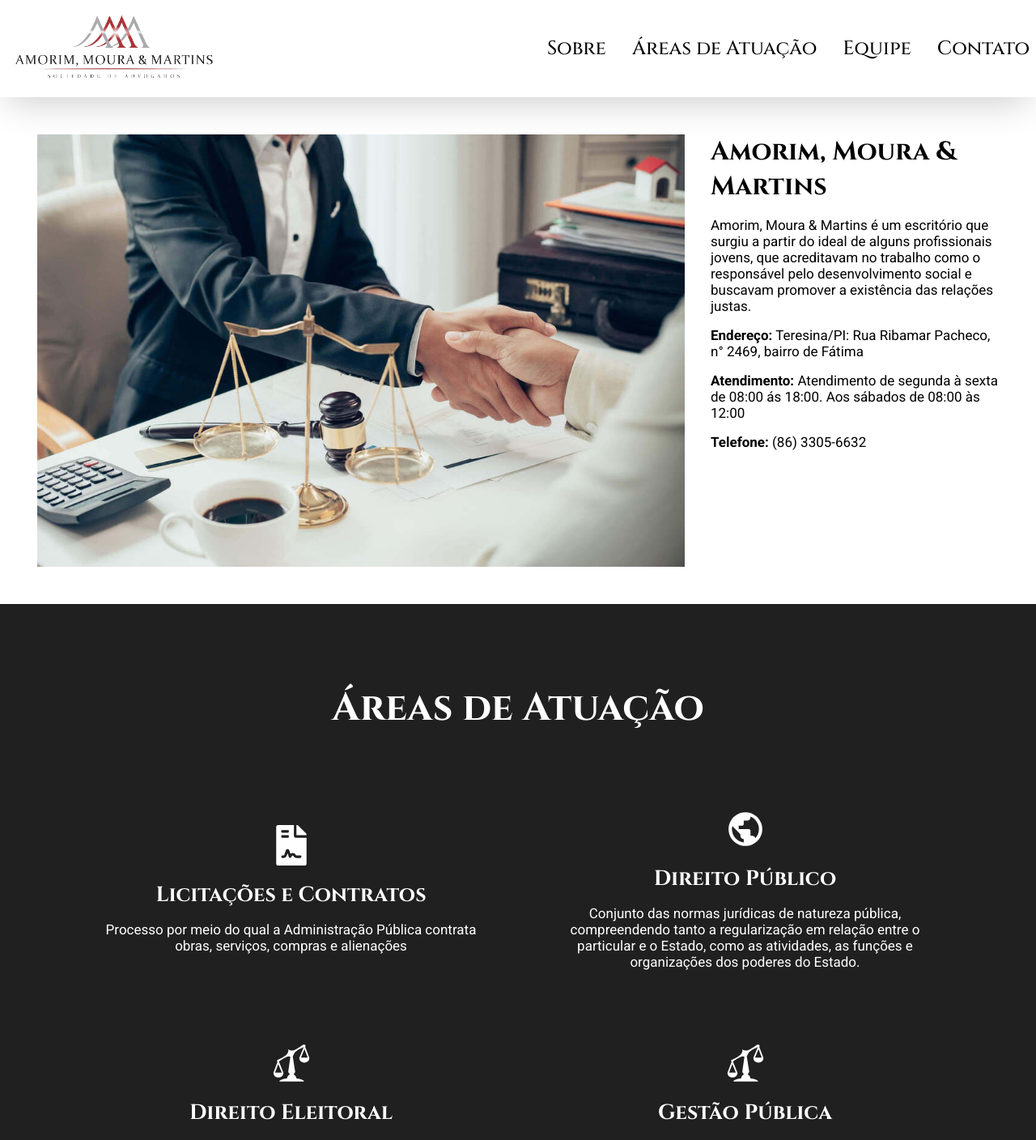
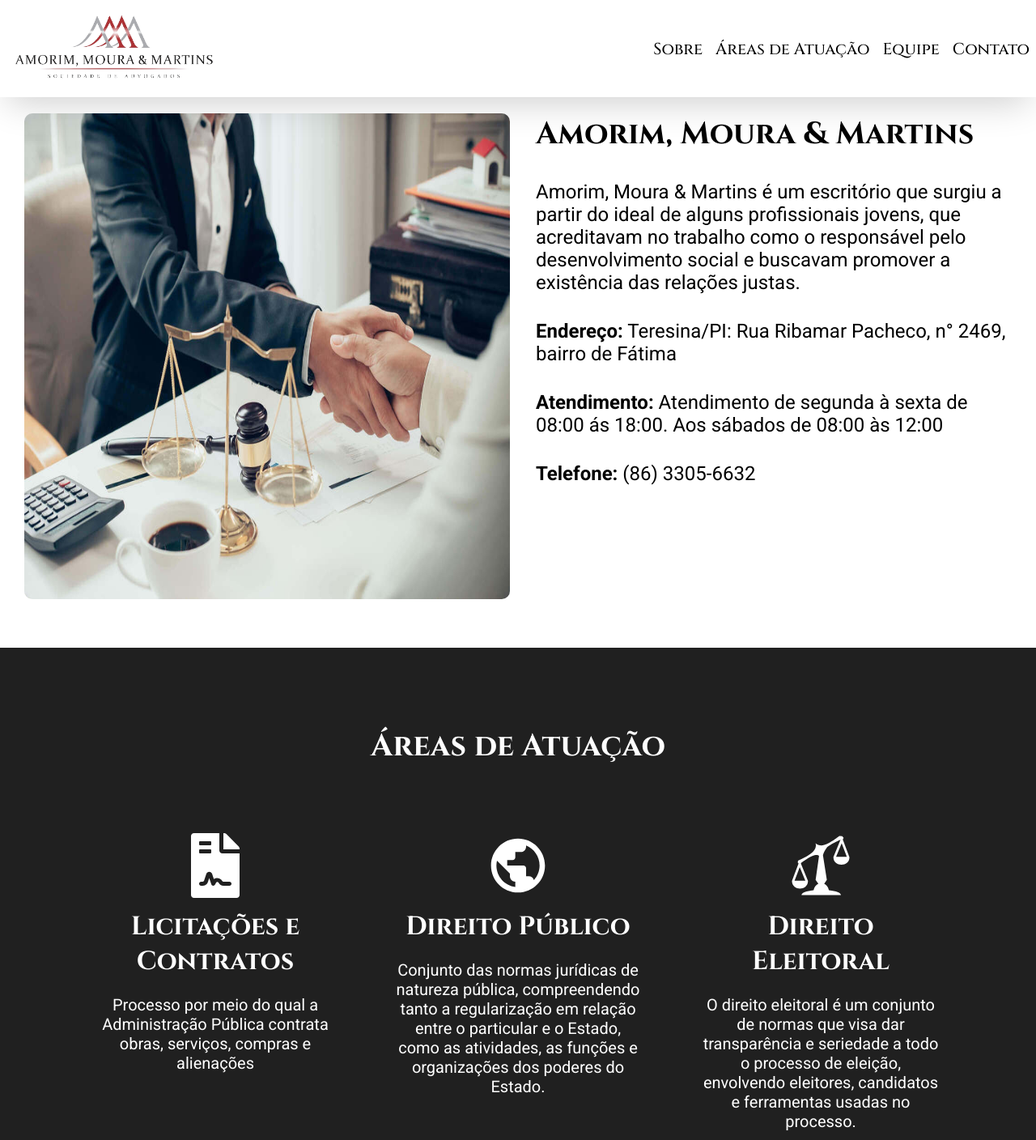
Before and after one commit to delanoquirino/ammadv, a Next.js app: page / in a window 1280 px wide. Shown: the top 1408 px of the page at 81% size. Built offline with nearby package versions, Linux system fonts and the light colour scheme.

Commit message:
fix styles

```diff
--- a/src/components/About/index.jsx
+++ b/src/components/About/index.jsx
@@ -12,11 +12,12 @@
             <S.AboutContainer>
                 <Image
                     src={bussiness}
+                    height={600}
                     width={600}
                     alt="bussiness"
                 />
                 <S.Content>
-                    <h2>Amorim, Moura & Martins</h2>
+                    <h1>Amorim, Moura & Martins</h1>
                     <p>Amorim, Moura & Martins é um escritório que surgiu a partir do ideal de alguns profissionais jovens, que acreditavam no trabalho como o responsável pelo desenvolvimento social e buscavam promover a existência das relações justas.
                     </p>
                     <p><span>Endereço:</span> Teresina/PI: Rua Ribamar Pacheco, n° 2469, bairro de Fátima</p>
--- a/src/components/About/styles.js
+++ b/src/components/About/styles.js
@@ -1,12 +1,29 @@
 import styled from "styled-components";
 
 export const Container = styled.div`
-    height: calc(100% - 120px);
+    min-height: 100vh;
     max-width: 1500px;
     margin: 0 auto;
-    padding: 1rem;
+    padding-top: 5rem;
     display: flex;
     align-items: center;
+
+    @media (max-width: 1200px)
+    {
+
+        padding-top: 2rem;
+
+
+    }
+
+    @media (max-width: 740px)
+    {
+
+        padding-top: 5rem;
+
+
+    }
+
 
 `
 export const AboutContainer = styled.div`
@@ -16,31 +33,40 @@
     align-items: flex-start;
     padding: 30px;
 
-
     img {
-
-       height: auto;
-       width: 800px;
-    }
+        border-radius: 0.625rem;
+      }
 
     @media (max-width: 1080px)
     {
         display: flex;
         flex-direction: column;
         align-items: center;
+        padding-top: 2rem;
 
 
     }
 
 
 
-    @media (max-width: 900px)
+    @media (max-width: 1200px)
     {
         display: flex;
         flex-direction: column;
 
         img {
+         margin-top: 10rem;
+         width: 100%;
+      }
+    }
 
+
+    @media (max-width: 800px)
+    {
+
+        img {
+         margin-top: 5rem;
+         height: auto;
          width: 100%;
       }
     }
@@ -51,13 +77,29 @@
 export const Content = styled.div`
    display: flex;
    flex-direction: column;
-   gap: 1rem;
-
+   gap: 2rem;
+   p {
+    font-size: 30px;
+   }
    span {
     font-weight: 700;
    }
 
+   @media (max-width: 1440px)
+    {
 
+        p {
+    font-size: 26px;
+   }
+    }
+
+    @media (max-width: 1330px)
+    {
+
+        p {
+    font-size: 24px;
+   }
+    }
 
 
 `
--- a/src/components/Header/styles.js
+++ b/src/components/Header/styles.js
@@ -4,7 +4,13 @@
   height: 120px;
   background-color: #fff;
   box-shadow: 0px 15px 45px -9px rgb(0 0 0 / 20%);
+
+  position: fixed;
+  top: 0;
+  left: 0;
+  right: 0;
   width: 100%;
+  z-index: 1;
 
 `
 
@@ -21,6 +27,7 @@
     display: flex;
     align-items: center;
     justify-content: space-between;
+
 `
 export const Logo = styled.div`
 
@@ -58,13 +65,41 @@
 
 export const Content = styled.div`
     display: flex;
-    gap: 1rem;
+
   a {
-    font-size: 24px;
+    display: block;
+    padding: 2rem;
+    position: relative;
+
+    font-size: 1.25rem;
     font-family: Cinzel, sans-serif;
     color: black;
     padding: 0.5rem;
+
+    &::after {
+    content: '';
+    position: absolute;
+    bottom: 0.1rem;
+    left: 50%;
+    width: 0;
+    height: 0.2rem;
+    background: 	#D3D3D3;
+    transition: all 300ms ease-in-out;
+    }
+
+   &:hover::after {
+      width: 80%;
+      left: 10%;
+
+    }
+
   }
+
+
+
+
+
+
 
   @media (max-width: 1080px)
     {
--- a/src/components/Services/index.jsx
+++ b/src/components/Services/index.jsx
@@ -5,36 +5,36 @@
 
 export const Services = () => {
     return (
-        <S.Services>
-            <S.Container id='services'>
+        <S.Services id='services'>
+            <S.Container >
                 <S.Title>
                     <h1>Áreas de Atuação</h1>
                 </S.Title>
                 <S.Content>
                     <S.Card>
                         <div><FaFileContract /></div>
-                        <h3>Licitações e Contratos</h3>
+                        <h2>Licitações e Contratos</h2>
                         <p>Processo por meio do qual a Administração Pública contrata obras, serviços, compras e alienações</p>
                     </S.Card>
 
 
                     <S.Card>
                         <div><MdPublic /></div>
-                        <h3>Direito Público</h3>
+                        <h2>Direito Público</h2>
                         <p>Conjunto das normas jurídicas de natureza pública, compreendendo tanto a regularização em relação entre o particular e o Estado, como as atividades, as funções e organizações dos poderes do Estado.</p>
                     </S.Card>
 
 
                     <S.Card>
                         <div><GiInjustice /></div>
-                        <h3>Direito Eleitoral</h3>
+                        <h2>Direito Eleitoral</h2>
                         <p>O direito eleitoral é um conjunto de normas que visa dar transparência e seriedade a todo o processo de eleição, envolvendo eleitores, candidatos e ferramentas usadas no processo.
 
                         </p>
                     </S.Card>
                     <S.Card>
                         <div><GiInjustice /></div>
-                        <h3>Gestão Pública</h3>
+                        <h2>Gestão Pública</h2>
                         <p>Lorem ipsum dolor sit amet consectetur adipisicing elit. Necessitatibus aspernatur delectus tenetur odit culpa, repellat repudiandae corrupti dignissimos optio totam enim eveniet ex, nesciunt libero magnam? Id facere sapiente laboriosam?</p>
                     </S.Card>
 
--- a/src/components/Services/styles.js
+++ b/src/components/Services/styles.js
@@ -21,10 +21,11 @@
 export const Content = styled.div`
     display: grid;
     grid-gap: 30px;
-    grid-template-columns: repeat(auto-fit, minmax(400px,1fr));
+    grid-template-columns: repeat(auto-fit, minmax(300px,1fr));
     justify-content: center;
     justify-items: center;
     padding: 30px;
+
 
     @media (max-width: 1080px)
     {
@@ -37,23 +38,25 @@
 `
 
 export const Card = styled.div`
+
     display: flex;
     flex-direction: column;
-    gap: 15px;
-    justify-content: center;
+    gap: 10px;
+    justify-content: flex-start;
     justify-items: center;
-    padding: 30px;
+    padding: 20px;
     color: white;
     text-align: center;
+
+    p {
+        margin-top: 0.625rem;
+        font-size: 1.25rem;
+    }
 
     @media (max-width: 1080px)
     {
         display: flex;
         flex-direction: column;
-        justify-content: center;
-
-
-
 
     }
 
@@ -62,8 +65,8 @@
     }
 
     svg {
-        width: 50px;
-        height: 50px;
+        width: 80px;
+        height: 80px;
     }
 
 
--- a/src/components/Sidebar/index.jsx
+++ b/src/components/Sidebar/index.jsx
@@ -14,10 +14,10 @@
     <S.Container sidebar={active}>
       <AiOutlineMenuUnfold onClick={closeSidebar} />
       <S.Content>
-        <Link href="#about">Sobre</Link>
-        <Link href="#services">Áreas de Atuação</Link>
-        <Link href="#team">Equipe</Link>
-        <Link href="#contact">Contato</Link>
+        <Link href="#about" onClick={closeSidebar}>Sobre</Link>
+        <Link href="#services" onClick={closeSidebar}>Áreas de Atuação</Link>
+        <Link href="#team" onClick={closeSidebar}>Equipe</Link>
+        <Link href="#contact" onClick={closeSidebar}>Contato</Link>
       </S.Content>
       <S.Contact>
         <span>(86) 3305-6632</span>
--- a/src/components/Sidebar/styles.js
+++ b/src/components/Sidebar/styles.js
@@ -19,7 +19,7 @@
 
   > svg {
     position: fixed;
-    color: #fff;
+    color: 	#D3D3D3;
     width: 50px;
     height: 50px;
     margin-top: 32px;
--- a/src/components/Team/index.jsx
+++ b/src/components/Team/index.jsx
@@ -9,8 +9,8 @@
 
 export const Team = () => {
   return (
-    <S.Team>
-      <S.Container id='team'>
+    <S.Team id='team'>
+      <S.Container >
         <S.Title>
           <h1>Equipe</h1>
         </S.Title>
--- a/src/components/Team/styles.js
+++ b/src/components/Team/styles.js
@@ -20,6 +20,19 @@
   text-align: center;
   color: var(--text-color);
   margin-top: 4rem;
+
+
+  @media (max-width: 1080px)
+    {
+      h1 {
+        background-color: #FFFFFF;
+        display: inline;
+        padding: 0 1rem;
+        border-radius: 0.625rem;
+
+      }
+
+    }
 
 `
 export const Content = styled.div`
--- a/src/styles/global.js
+++ b/src/styles/global.js
@@ -21,7 +21,7 @@
         h1
         {
 
-            font-size: 32px;
+            font-size: 2rem;
         }
       }
     }
@@ -44,23 +44,24 @@
 
     h1, h2, h3,h4{
        font-family: 'Cinzel', serif;
+
    }
 
    h1 {
-    font-size: 48px;
+    font-size: 2.375rem;
    }
 
    h2 {
-    font-size: 32px;
+    font-size: 2rem;
    }
 
    h3{
-    font-size: 26px;
+    font-size: 1.625rem;
    }
 
    p {
     font-family: 'Roboto', sans-serif;
-    font-size: 17px;
+    font-size: 1.0625rem;
    }
 
 
```
